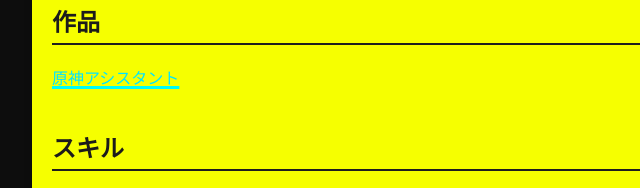
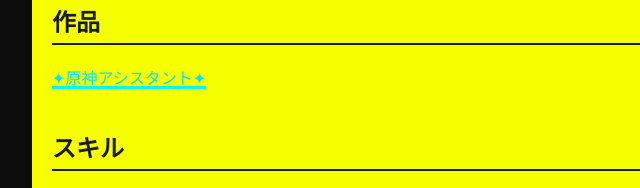
Before and after one commit to silvia521wsn/silvia521wsn.github.io, a plain HTML site: page Profile/index.html in a window 1280 px wide. Shown: the part 380-568 px from the top of the page, 188-828 px from the left. Drawn offline with Linux system fonts and the light colour scheme.

```diff
--- a/Profile/index.html
+++ b/Profile/index.html
@@ -17,7 +17,7 @@
         </section>
         <div class="section">
             <h2>作品</h2>
-            <a href="genshinassistant/index.html" target="_blank">原神アシスタント</a>
+            <a href="genshinassistant/index.html" target="_blank">✦原神アシスタント✦</a>
         </div>
         <div class="section">
             <h2>スキル</h2>
```
